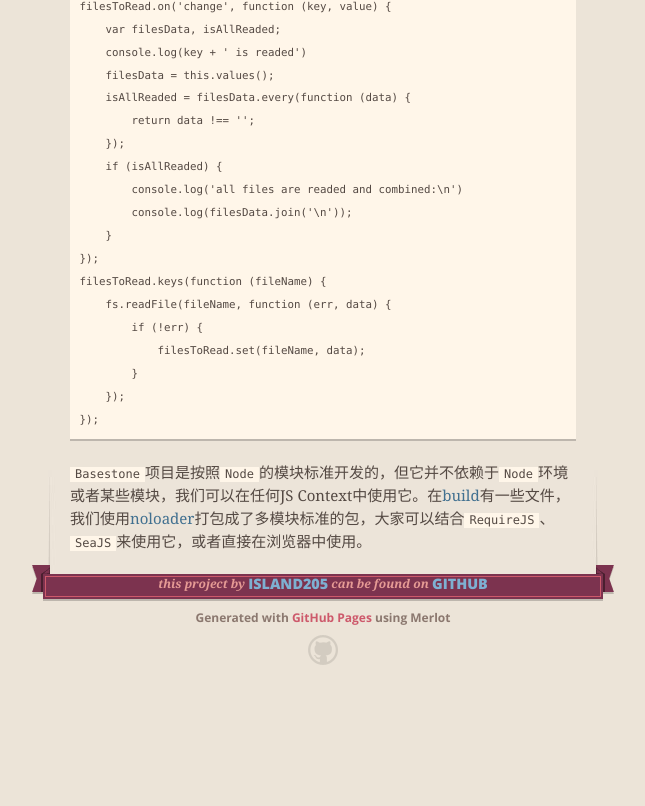
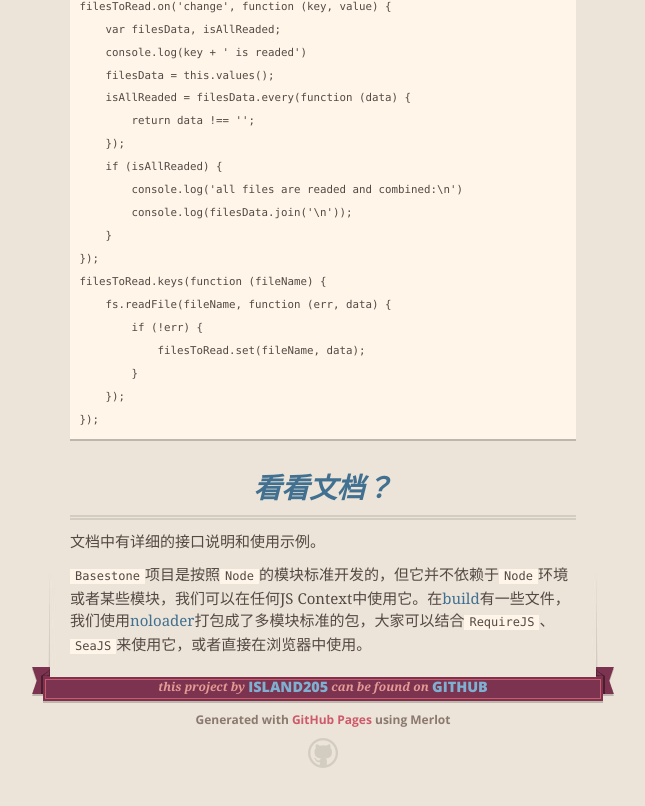
Before and after one commit to island205/basestone, a plain HTML site: page index.html in a window 1280 px wide. Shown: the part 728-1534 px from the top of the page, without its empty margins (317-962 px from the left). Before the commit the page ends 1433 px from the top, so only its background shows below. Drawn offline with nearby package versions, Linux system fonts and the light colour scheme.

Commit message:
more info

```diff
--- a/index.html
+++ b/index.html
@@ -80,6 +80,8 @@ filesToRead.keys(function (fileName) {
     });
 });
 </code></pre>
+<h3><a href="http://island205.github.com/basestone/doc.html" target="_blank">看看文档？</a></h3>
+<p>文档中有详细的接口说明和使用示例。</p>
 <p><code>Basestone</code>项目是按照<code>Node</code>的模块标准开发的，但它并不依赖于<code>Node</code>环境或者某些模块，我们可以在任何JS Context中使用它。在<a href="https://github.com/island205/basestone/tree/master/build" target="_blank">build</a>有一些文件，我们使用<a href="https://github.com/island205/noloader" target="_blank">noloader</a>打包成了多模块标准的包，大家可以结合<code>RequireJS</code>、<code>SeaJS</code>来使用它，或者直接在浏览器中使用。</p>
 <!--
 <p>If you're using the GitHub for Mac, simply sync your repository and you'll see the new branch.</p>
```
